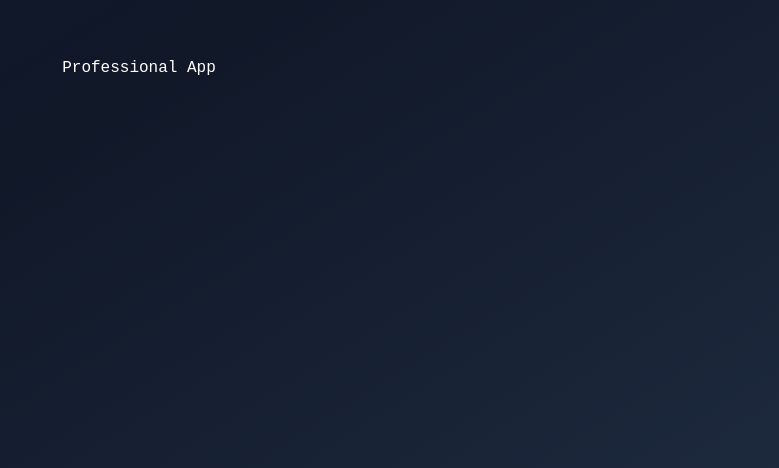
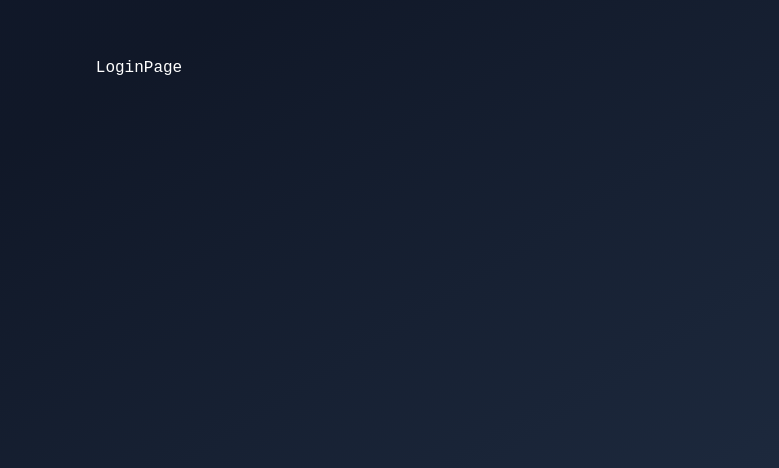
Before and after one commit to CarlosRamosDeveloper/03-hooks-app, a React (Vite) app: page /login in a window 1280 px wide. Shown: the part 332-800 px from the top of the page, without its empty margins (501-1280 px from the left). Built offline with nearby package versions, Linux system fonts and the light colour scheme.

Commit message:
added routes

```diff
--- a/src/09-useContext/ProfessionalApp.tsx
+++ b/src/09-useContext/ProfessionalApp.tsx
@@ -1,8 +1,11 @@
+import { RouterProvider } from 'react-router';
+import { appRouter } from './router/app.router';
+
 export const ProfessionalApp = () => {
   return (
     <>
-      <div className="bg-gradient flex flex-col gap-4">
-        <h1>Professional App</h1>
+      <div className="bg-gradient">
+        <RouterProvider router={appRouter} />
       </div>
     </>
   );
--- a/src/09-useContext/pages/auth/AuthPage.tsx
+++ /dev/null
@@ -1,3 +0,0 @@
-export const AuthPage = () => {
-  return <div>AuthPage</div>;
-};
--- /dev/null
+++ b/src/09-useContext/pages/auth/LoginPage.tsx
@@ -0,0 +1,3 @@
+export const LoginPage = () => {
+  return <div>LoginPage</div>;
+};
--- /dev/null
+++ b/src/09-useContext/pages/index.ts
@@ -0,0 +1,3 @@
+export { AboutPage } from './about/AboutPage';
+export { LoginPage } from './auth/LoginPage';
+export { ProfilePage } from './profile/ProfilePage';
--- /dev/null
+++ b/src/09-useContext/router/app.router.tsx
@@ -0,0 +1,21 @@
+import { createBrowserRouter, Navigate } from 'react-router';
+import { AboutPage, LoginPage, ProfilePage } from '../pages';
+
+export const appRouter = createBrowserRouter([
+  {
+    path: '/',
+    element: <AboutPage />,
+  },
+  {
+    path: '/profile',
+    element: <ProfilePage />,
+  },
+  {
+    path: '/login',
+    element: <LoginPage />,
+  },
+  {
+    path: '*',
+    element: <Navigate to="/" />,
+  },
+]);
```
